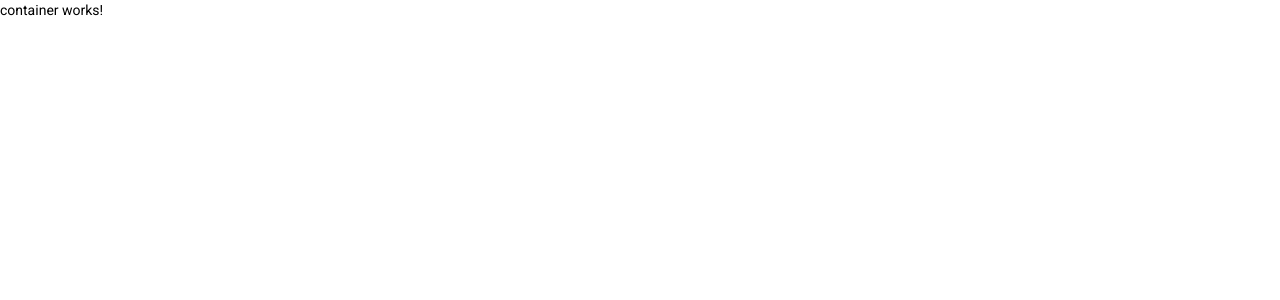
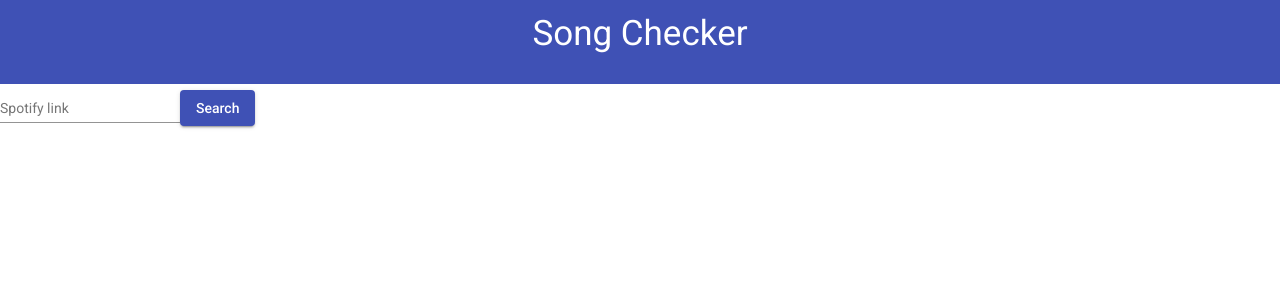
Before and after one commit to LuckyT89/song-checker, an Angular app: page / in a window 1280 px wide. Shown: the top 300 px of the page. Built offline with nearby package versions, Linux system fonts and the light colour scheme.

Commit message:
add form

```diff
--- a/src/app/main/components/container/container.component.html
+++ b/src/app/main/components/container/container.component.html
@@ -1 +1,13 @@
-<p>container works!</p>
+<!-- Header -->
+<div class="header-container">
+  <h1 class="header-title">Song Checker</h1>
+</div>
+
+<!-- Form -->
+<form class="form">
+  <mat-form-field class="link-input">
+    <mat-label>Spotify link</mat-label>
+    <input matInput />
+  </mat-form-field>
+  <button mat-raised-button color="primary" class="search-btn">Search</button>
+</form>
--- a/src/app/main/components/container/container.component.scss
+++ b/src/app/main/components/container/container.component.scss
@@ -0,0 +1,20 @@
+// Header
+.header-container {
+  background-color: #3f51b5;
+  height: 6em;
+  display: flex;
+  justify-content: center;
+  align-items: center;
+}
+.header-title {
+  color: #ffffff;
+  font-size: 2.5em;
+}
+
+// Form
+.form {
+}
+.link-input {
+}
+.search-btn {
+}
--- a/src/app/main/main.module.ts
+++ b/src/app/main/main.module.ts
@@ -1,10 +1,14 @@
 import { NgModule } from '@angular/core';
 import { CommonModule } from '@angular/common';
 import { ContainerComponent } from './components/container/container.component';
+// Material Imports
+import { MatButtonModule } from '@angular/material/button';
+import { MatFormFieldModule } from '@angular/material/form-field';
+import { MatInputModule } from '@angular/material/input';
 
 @NgModule({
   declarations: [ContainerComponent],
-  imports: [CommonModule],
+  imports: [CommonModule, MatButtonModule, MatFormFieldModule, MatInputModule],
   exports: [ContainerComponent],
 })
 export class MainModule {}
```
